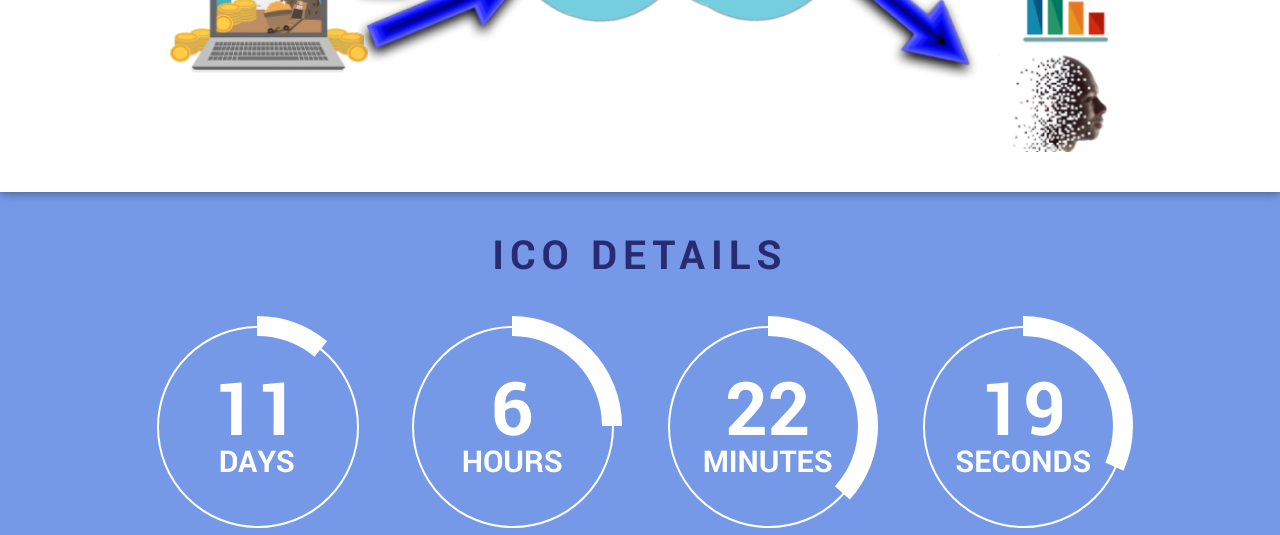
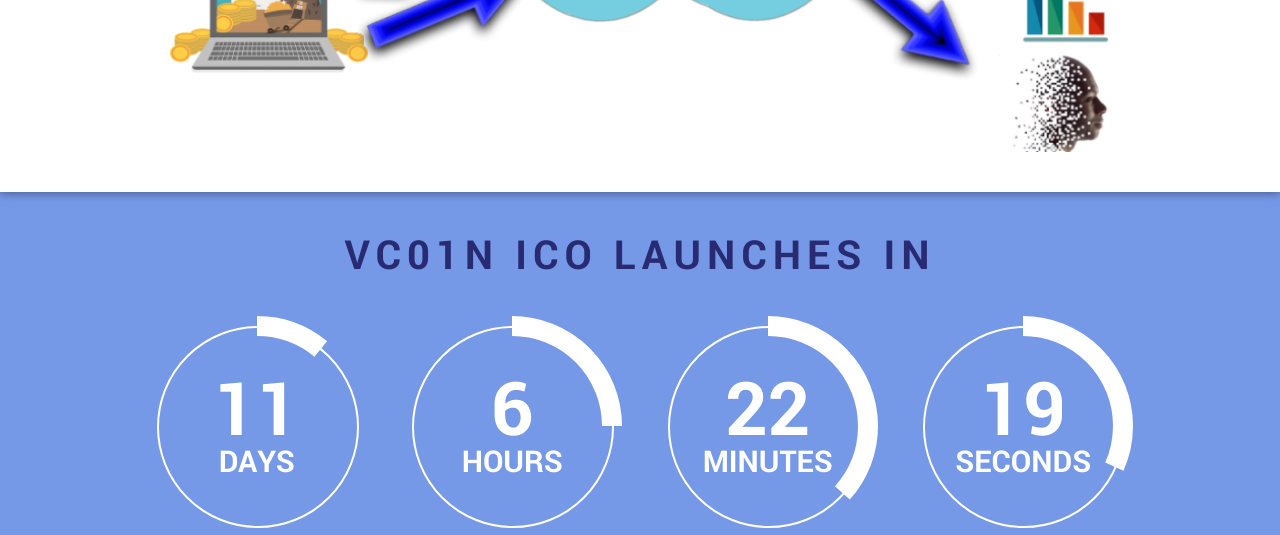
Before and after one commit to beautifulprincess/vn3t, a PHP site: page / in a window 1280 px wide. Shown: the part 2828-3363 px from the top of the page. Run offline with PHP 8.4, Linux system fonts and the light colour scheme; some libraries are stand-ins or nearby versions.

Commit message:
update ico text

```diff
--- a/css/style.css
+++ b/css/style.css
@@ -445,6 +445,9 @@ header.onTop .navbar-toggler-right{
 }
 .icodetails{
 	background: rgba(117, 153, 231, 1);
+}
+.icodetails h1{
+	text-transform: uppercase;
 }
 #pie-container{
 	height: 50vw;
--- a/index.php
+++ b/index.php
@@ -220,7 +220,7 @@ $socials = array(
 	</div>-->
 </section>
 <section class="icodetails">
-	<h1>ICO DETAILS</h1>
+	<h1>VC01N ICO Launches in</h1>
 	<div class="countdown row">
 		<div class="countdown-day col col-sm-6 col-md-6 col-lg-3">
 			<canvas id="countdown1" width="220px" height="220px"></canvas>
```
